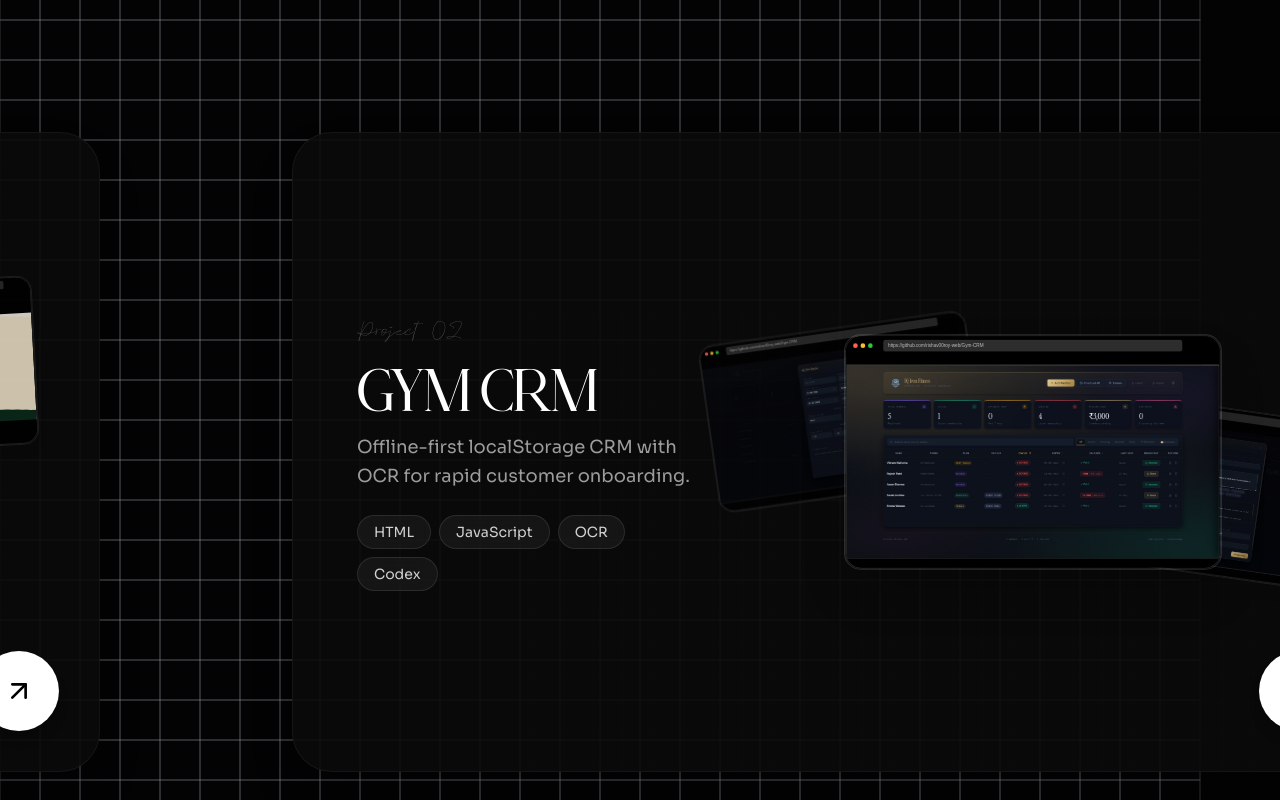
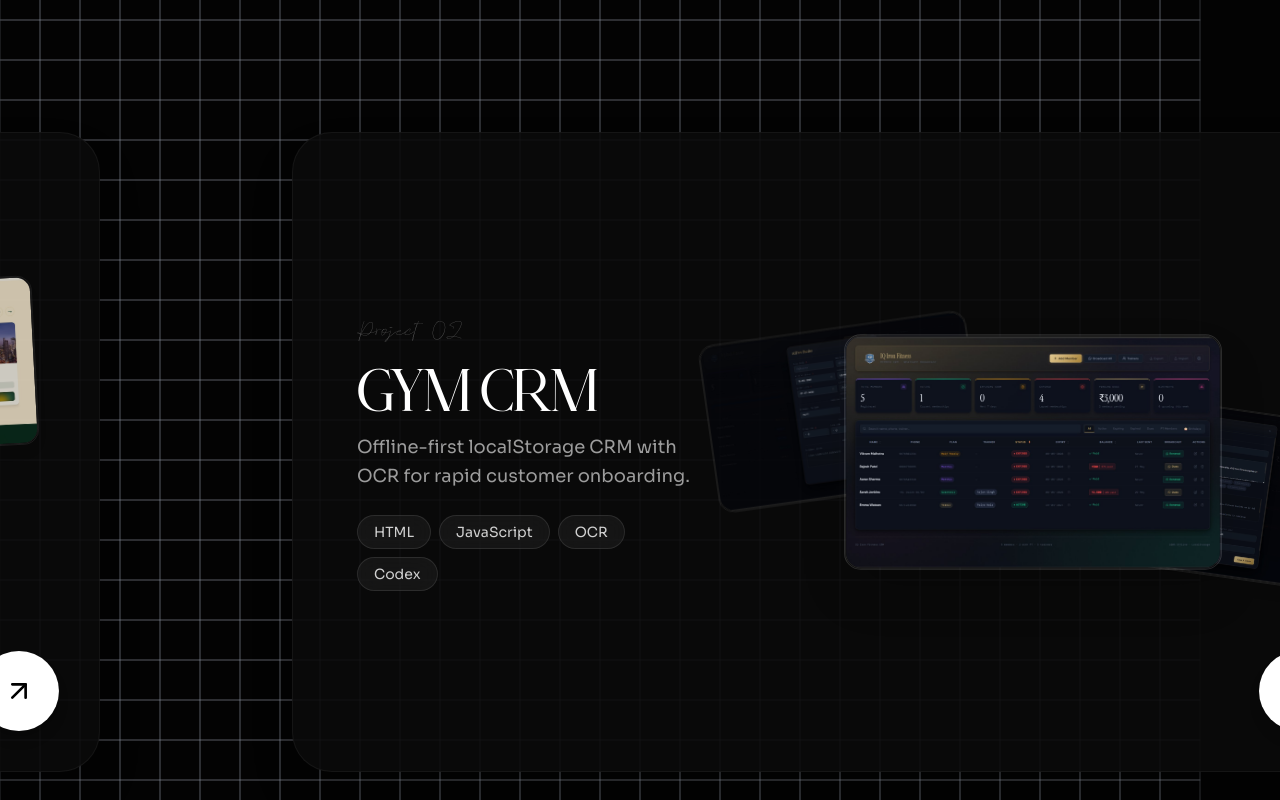
Before and after one commit to rishav00roy-web/Portfolio-website, a Next.js app: page / in a window 1280 px wide. Shown: the part 2460-3260 px from the top of the page. Built offline with nearby package versions, Linux system fonts and the light colour scheme.

Commit message:
style: remove macOS browser chrome wrapper and grid background from Projects

```diff
--- a/src/components/Projects.tsx
+++ b/src/components/Projects.tsx
@@ -55,97 +55,14 @@ type Project = {
   images: string[];
 };
 
-function BrowserMockup({
-  image,
-  url,
-  reducedMotion,
-}: {
-  image: string;
-  url: string;
-  reducedMotion: boolean | null;
-}) {
+function ProjectImage({ src, alt }: { src: string; alt: string }) {
   return (
-    <div className="main-container relative w-full h-full rounded-2xl overflow-hidden border border-white/10 shadow-2xl">
-      <svg id="browser" className="loader w-full h-full" viewBox="0 0 800 500" preserveAspectRatio="none">
-        <defs>
-          <linearGradient id="traceGradient1" x1="0%" y1="0%" x2="100%" y2="100%">
-            <stop offset="0%" stopColor="#00ccff" stopOpacity="0" />
-            <stop offset="50%" stopColor="#00ccff" stopOpacity="1" />
-            <stop offset="100%" stopColor="#00ccff" stopOpacity="0" />
-          </linearGradient>
-          <linearGradient id="traceGradient2" x1="0%" y1="0%" x2="100%" y2="100%">
-            <stop offset="0%" stopColor="#ff007f" stopOpacity="0" />
-            <stop offset="50%" stopColor="#ff007f" stopOpacity="1" />
-            <stop offset="100%" stopColor="#ff007f" stopOpacity="0" />
-          </linearGradient>
-          <linearGradient id="traceGradient3" x1="0%" y1="0%" x2="100%" y2="100%">
-            <stop offset="0%" stopColor="#39ff14" stopOpacity="0" />
-            <stop offset="50%" stopColor="#39ff14" stopOpacity="1" />
-            <stop offset="100%" stopColor="#39ff14" stopOpacity="0" />
-          </linearGradient>
-          <linearGradient id="traceGradient4" x1="0%" y1="0%" x2="100%" y2="100%">
-            <stop offset="0%" stopColor="#ffb300" stopOpacity="0" />
-            <stop offset="50%" stopColor="#ffb300" stopOpacity="1" />
-            <stop offset="100%" stopColor="#ffb300" stopOpacity="0" />
-          </linearGradient>
-          <clipPath id="browserContentClip">
-            <rect x="0" y="40" width="800" height="460" rx="0" ry="0" />
-          </clipPath>
-        </defs>
-
-        {/* Browser Frame Background */}
-        <rect className="browser-frame" width="800" height="500" rx="12" ry="12" />
-
-        {/* Grid lines (background) */}
-        <g className="opacity-25">
-          <line className="grid-line" x1="100" y1="40" x2="100" y2="500" />
-          <line className="grid-line" x1="200" y1="40" x2="200" y2="500" />
-          <line className="grid-line" x1="300" y1="40" x2="300" y2="500" />
-          <line className="grid-line" x1="400" y1="40" x2="400" y2="500" />
-          <line className="grid-line" x1="500" y1="40" x2="500" y2="500" />
-          <line className="grid-line" x1="600" y1="40" x2="600" y2="500" />
-          <line className="grid-line" x1="700" y1="40" x2="700" y2="500" />
-          <line className="grid-line" x1="0" y1="100" x2="800" y2="100" />
-          <line className="grid-line" x1="0" y1="200" x2="800" y2="200" />
-          <line className="grid-line" x1="0" y1="300" x2="800" y2="300" />
-          <line className="grid-line" x1="0" y1="400" x2="800" y2="400" />
-        </g>
-
-        {/* Embedded Project Image */}
-        <image
-          href={image}
-          x="0"
-          y="40"
-          width="800"
-          height="460"
-          preserveAspectRatio="xMidYMidSlice"
-          clipPath="url(#browserContentClip)"
-        />
-
-        {/* Glowing Trace Flows (flowing over the image) */}
-        {!reducedMotion && (
-          <g>
-            <path className="trace-flow" d="M 0,100 L 800,100" />
-            <path className="trace-flow" d="M 200,40 L 200,500" />
-            <path className="trace-flow" d="M 0,300 L 800,300" />
-            <path className="trace-flow" d="M 600,40 L 600,500" />
-          </g>
-        )}
-
-        {/* Browser Top Bar */}
-        <rect className="browser-top" width="800" height="40" />
-
-        {/* Window controls */}
-        <circle cx="20" cy="20" r="5" fill="#ff5f56" />
-        <circle cx="36" cy="20" r="5" fill="#ffbd2e" />
-        <circle cx="52" cy="20" r="5" fill="#27c93f" />
-
-        {/* URL bar */}
-        <rect x="80" y="8" width="640" height="24" rx="4" ry="4" fill="#2d2d2d" stroke="#444" strokeWidth="0.5" />
-        <text x="90" y="24" fill="#e4e4e4" fontSize="10" fontFamily="sans-serif" opacity="0.8">
-          {url}
-        </text>
-      </svg>
+    <div className="relative w-full h-full rounded-2xl overflow-hidden border border-white/10 shadow-2xl">
+      <img
+        src={src}
+        alt={alt}
+        className="w-full h-full object-cover"
+      />
     </div>
   );
 }
@@ -184,8 +101,6 @@ function Card({
   return (
     <div className="relative w-screen h-full flex items-center justify-center px-4 sm:px-12 xl:px-24 shrink-0">
       <div className="w-full max-w-7xl relative h-[75vh] sm:h-[80vh] rounded-[2.5rem] overflow-hidden shadow-2xl bg-[#0a0a0a]/90 border border-white/5 flex flex-col lg:flex-row items-center p-8 sm:p-12 xl:p-16 gap-8 lg:gap-12">
-        {/* Subtle grid texture */}
-        <div className="absolute inset-0 bg-[linear-gradient(rgba(255,255,255,0.01)_1px,transparent_1px),linear-gradient(90deg,rgba(255,255,255,0.01)_1px,transparent_1px)] bg-[size:30px_30px] opacity-60 pointer-events-none z-0" />
 
         {/* Text content */}
         <div className="w-full lg:w-[38%] flex flex-col justify-center z-10">
@@ -227,14 +142,14 @@ function Card({
             {/* Left card */}
             {reducedMotion ? (
               <div className="absolute left-[-10%] w-[56%] aspect-[16/10] rounded-2xl overflow-hidden shadow-lg border border-white/10 z-0 scale-95 opacity-80">
-                <BrowserMockup image={project.images[1]} url={project.link} reducedMotion={reducedMotion} />
+                <ProjectImage src={project.images[1]} alt={`${project.title} screenshot 2`} />
               </div>
             ) : (
               <motion.div
                 style={{ y: leftY, x: leftX, rotate: leftRotate }}
                 className="absolute left-[-10%] w-[56%] aspect-[16/10] rounded-2xl overflow-hidden shadow-lg border border-white/10 z-0 scale-95 opacity-80"
               >
-                <BrowserMockup image={project.images[1]} url={project.link} reducedMotion={reducedMotion} />
+                <ProjectImage src={project.images[1]} alt={`${project.title} screenshot 2`} />
               </motion.div>
             )}
 
@@ -243,20 +158,20 @@ function Card({
               style={reducedMotion ? {} : { scale: centerScale }}
               className="relative w-[72%] aspect-[16/10] rounded-2xl overflow-hidden shadow-2xl border border-white/15 z-10 hover:shadow-[0_0_30px_rgba(255,255,255,0.08)] transition-shadow duration-300"
             >
-              <BrowserMockup image={project.images[0]} url={project.link} reducedMotion={reducedMotion} />
+              <ProjectImage src={project.images[0]} alt={`${project.title} screenshot 1`} />
             </motion.div>
 
             {/* Right card */}
             {reducedMotion ? (
               <div className="absolute right-[-10%] w-[56%] aspect-[16/10] rounded-2xl overflow-hidden shadow-lg border border-white/10 z-0 scale-95 opacity-80">
-                <BrowserMockup image={project.images[2]} url={project.link} reducedMotion={reducedMotion} />
+                <ProjectImage src={project.images[2]} alt={`${project.title} screenshot 3`} />
               </div>
             ) : (
               <motion.div
                 style={{ y: rightY, x: rightX, rotate: rightRotate }}
                 className="absolute right-[-10%] w-[56%] aspect-[16/10] rounded-2xl overflow-hidden shadow-lg border border-white/10 z-0 scale-95 opacity-80"
               >
-                <BrowserMockup image={project.images[2]} url={project.link} reducedMotion={reducedMotion} />
+                <ProjectImage src={project.images[2]} alt={`${project.title} screenshot 3`} />
               </motion.div>
             )}
           </div>
```
